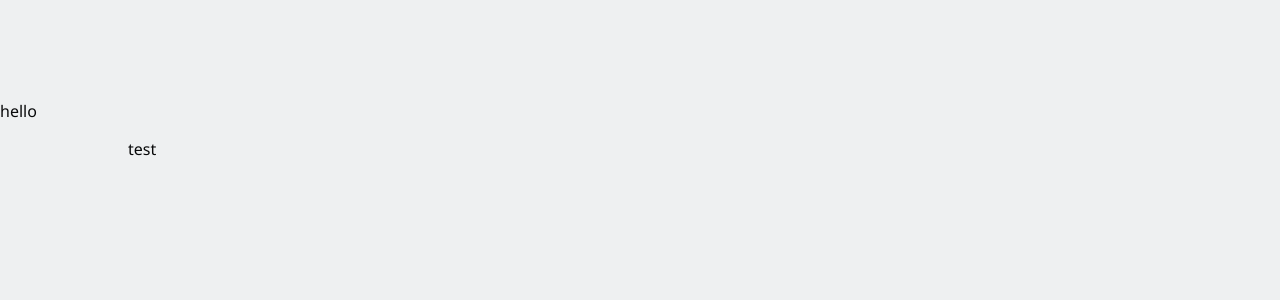
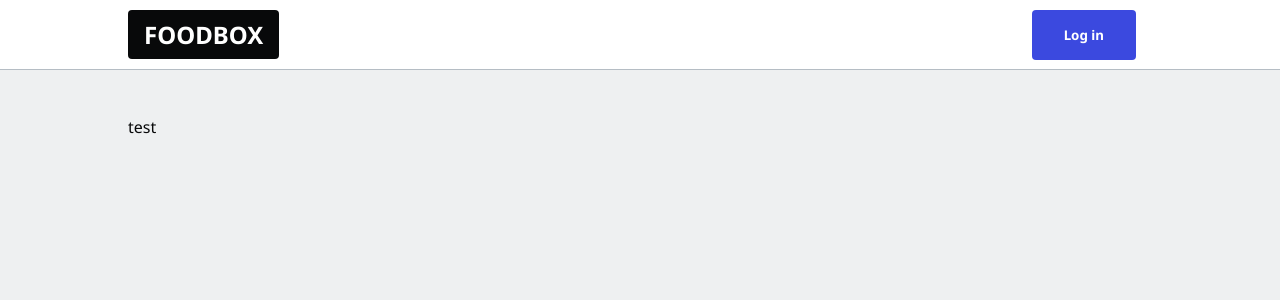
Before and after one commit to AbeGeta/Foodbox, a Next.js app: page / in a window 1280 px wide. Shown: the top 300 px of the page. Built offline with nearby package versions, Linux system fonts and the light colour scheme.

Commit message:
added navbar

```diff
--- a/src/components/Navbar.tsx
+++ b/src/components/Navbar.tsx
@@ -1,3 +1,22 @@
+import Link from 'next/link';
+
 export default function Navbar() {
-    return <div>hello</div>;
+
+  return (
+    <nav className="navbar">
+      <ul>
+        <li>
+          <Link href="/">
+            <button className="btn-logo">Foodbox</button>
+          </Link>
+        </li>
+
+          <li>
+            <Link href="/">
+              <button className="btn-blue">Log in</button>
+            </Link>
+          </li>
+      </ul>
+    </nav>
+  );
 }
```
